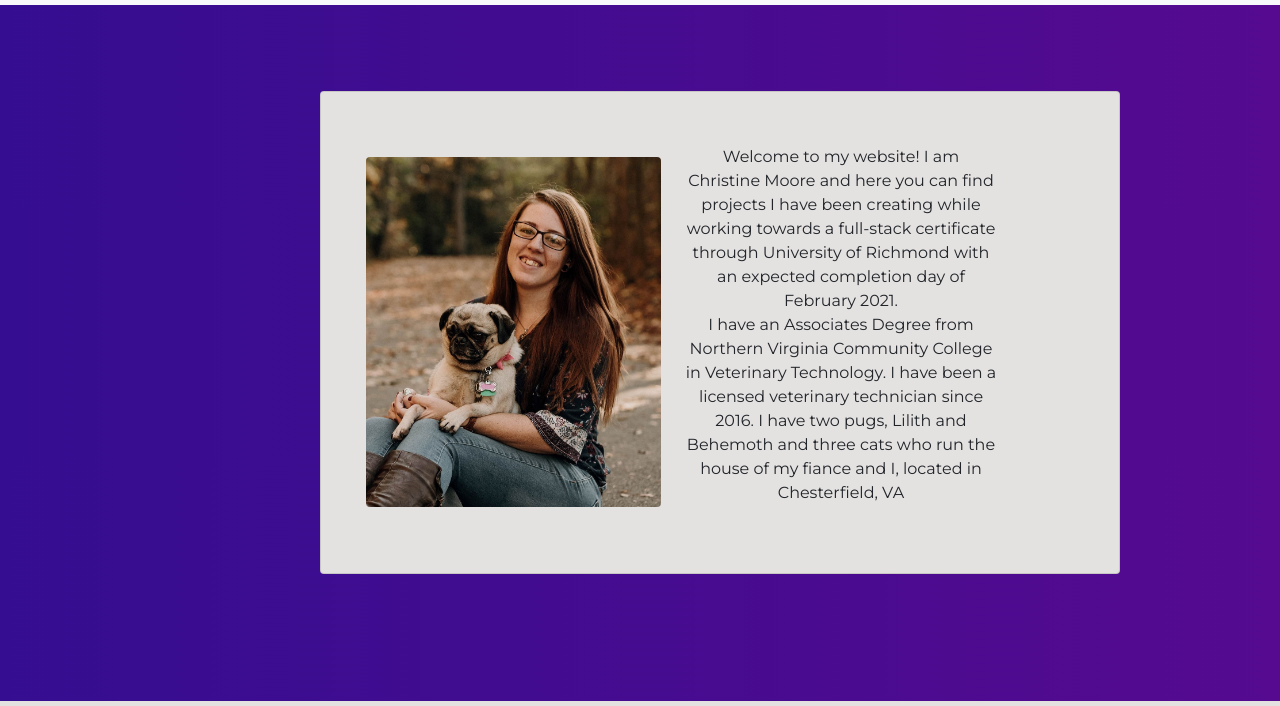
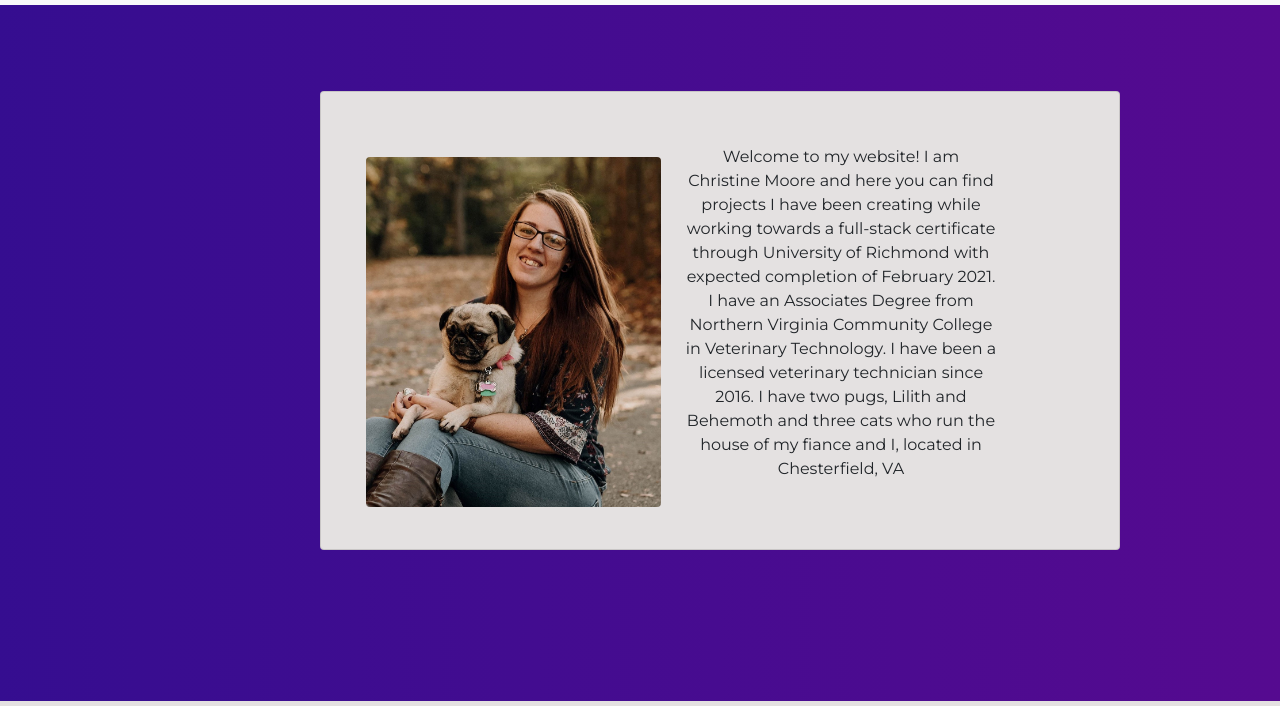
Before and after one commit to cmoorelvt/cmoorelvt.github.io, a plain HTML site: page index.html in a window 1280 px wide. Shown: the part 51-757 px from the top of the page. Drawn offline with nearby package versions, Linux system fonts and the light colour scheme.

Commit message:
breaking things

```diff
--- a/index.html
+++ b/index.html
@@ -43,7 +43,7 @@
           </div>
           <div class="col-md-7">
             <div class="card-body">
-            <p class="bio-card-text">Welcome to my website! I am Christine Moore and here you can find projects I have been creating while working towards a full-stack certificate through University of Richmond with an expected completion day of February 2021.
+            <p class="bio-card-text">Welcome to my website! I am Christine Moore and here you can find projects I have been creating while working towards a full-stack certificate through University of Richmond with expected completion of February 2021.
               <br/>
               I have an Associates Degree from Northern Virginia Community College in Veterinary Technology. I have been a licensed veterinary technician since 2016. I have two pugs, Lilith and Behemoth and three cats who run the house of my fiance and I, located in Chesterfield, VA</p>
             </div>
```
Also changed, not shown: script.js (+28 -4 lines), assets/css/style.css (line endings or trailing spaces).
